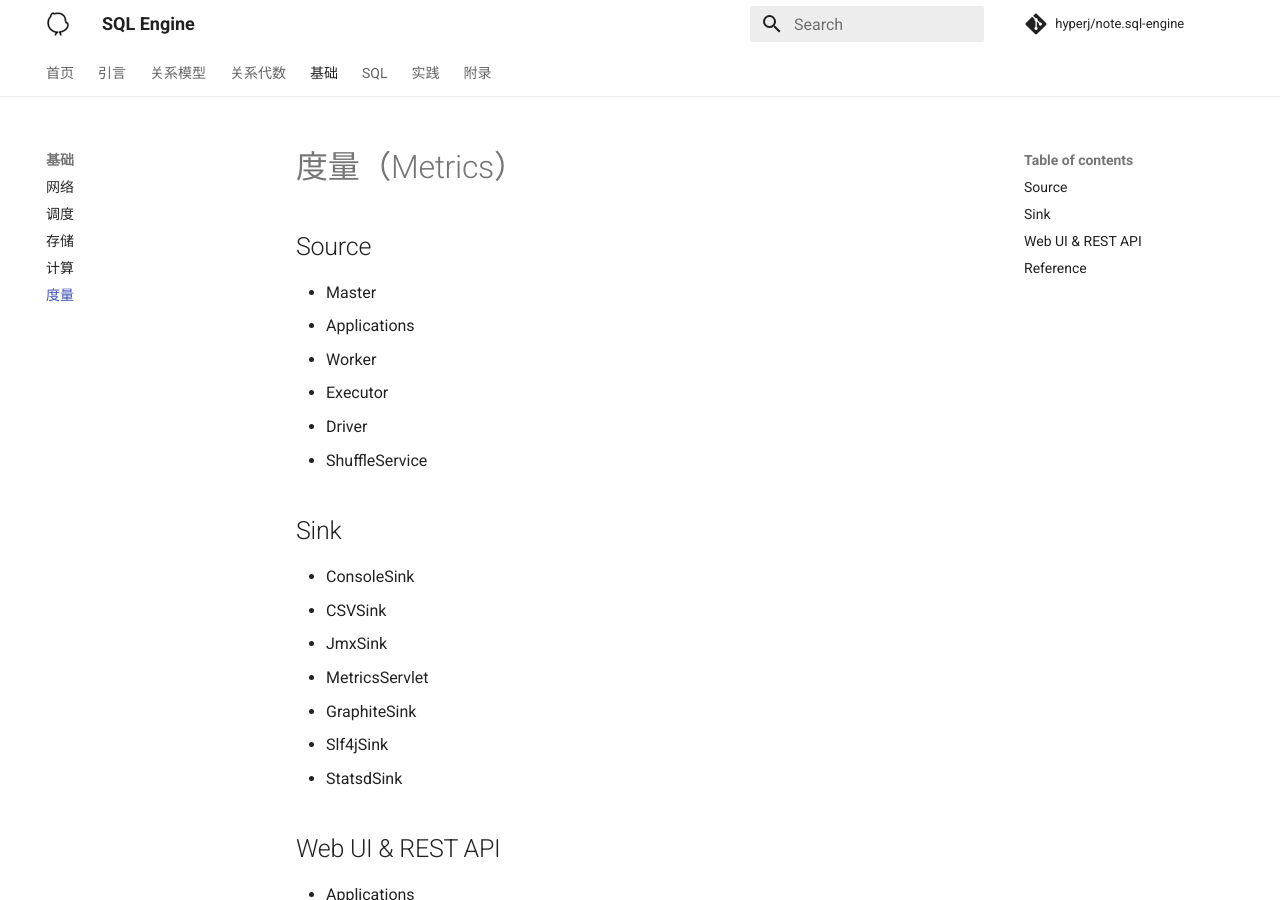
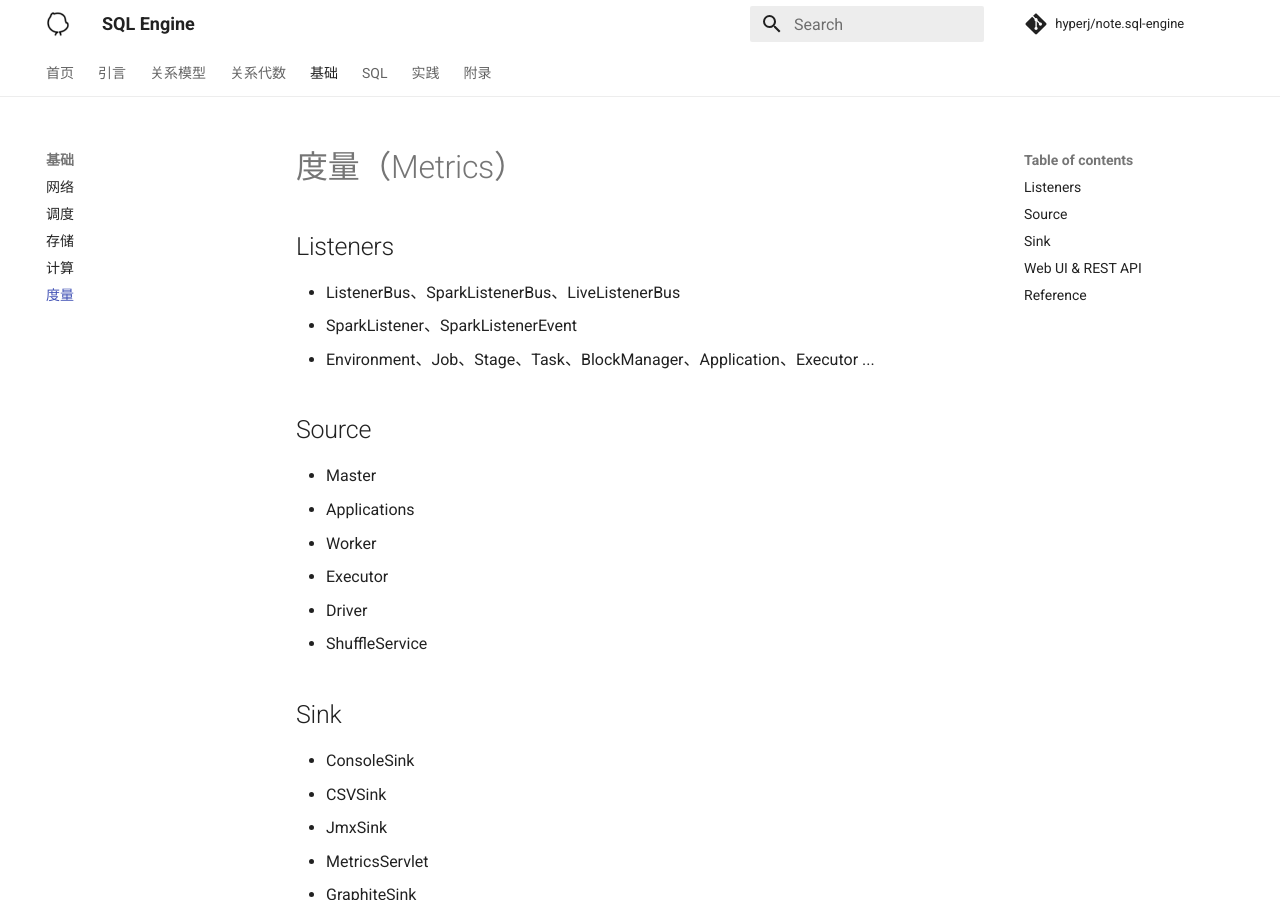
Before and after one commit to hyperj/note.sql-engine, an MkDocs documentation site: the page built from docs/metrics.md, in a window 1280 px wide and 900 px high. Built offline with MkDocs 1.6.1 and Material for MkDocs 9.7.7, drawn with Linux system fonts in a browser that asks for light colours; comment, search, counter and statistics services are not loaded.

Commit message:
update code

```diff
--- a/docs/metrics.md
+++ b/docs/metrics.md
@@ -1,4 +1,10 @@
 # 度量（Metrics）
+
+## Listeners
+
+- ListenerBus、SparkListenerBus、LiveListenerBus
+- SparkListener、SparkListenerEvent
+- Environment、Job、Stage、Task、BlockManager、Application、Executor ...
 
 ## Source
 
```
Also changed, not shown: docs/catalyst.md (+6 -3 lines), docs/network.md (+0 -4 lines).
